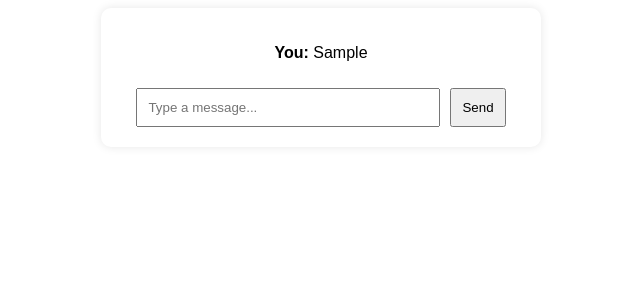
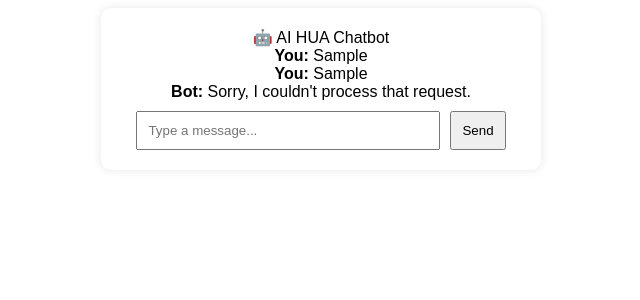
Before and after one commit to GioMeli/HUA-AI-ChatBot, a React (Create React App) app in the folder frontend/: page / in a window 1280 px wide. Both pictures are taken after typing "Sample" into the empty fields and a click on the button "Send". Shown: the top 300 px of the page, without its empty margins (319-959 px from the left). Built offline with nearby package versions, Linux system fonts and the light colour scheme; no server answers.

Commit message:
Update App.js

```diff
--- a/frontend/src/App.js
+++ b/frontend/src/App.js
@@ -1,5 +1,6 @@
 import React, { useState } from "react";
 import axios from "axios";
+import "./styles.css"; // Make sure this file exists
 
 const App = () => {
   const [message, setMessage] = useState("");
@@ -9,14 +10,16 @@ const App = () => {
     if (!message.trim()) return;
 
     const userMessage = { sender: "You", text: message };
-    setChat([...chat, userMessage]);
+    setChat((prevChat) => [...prevChat, userMessage]); // Proper state update
 
     try {
       const { data } = await axios.post("http://localhost:5000/api/chat", { message });
       const botMessage = { sender: "Bot", text: data.reply };
-      setChat([...chat, userMessage, botMessage]);
+      setChat((prevChat) => [...prevChat, userMessage, botMessage]);
     } catch (error) {
       console.error("Error:", error);
+      const errorMessage = { sender: "Bot", text: "Sorry, I couldn't process that request." };
+      setChat((prevChat) => [...prevChat, userMessage, errorMessage]);
     }
 
     setMessage("");
@@ -24,19 +27,24 @@ const App = () => {
 
   return (
     <div className="chat-container">
+      <header className="chat-header">🤖 AI HUA Chatbot</header>
       <div className="chat-box">
         {chat.map((msg, index) => (
-          <p key={index}><strong>{msg.sender}:</strong> {msg.text}</p>
+          <div key={index} className={`message ${msg.sender === "You" ? "user" : "bot"}`}>
+            <strong>{msg.sender}:</strong> {msg.text}
+          </div>
         ))}
       </div>
+      <div className="chat-input">
         <input
           type="text"
           value={message}
           onChange={(e) => setMessage(e.target.value)}
-        onKeyPress={(e) => e.key === "Enter" && sendMessage()}
+          onKeyDown={(e) => e.key === "Enter" && sendMessage()}
           placeholder="Type a message..."
         />
         <button onClick={sendMessage}>Send</button>
+      </div>
     </div>
   );
 };
```
Lines whose indentation alone changed are shown as unchanged.
